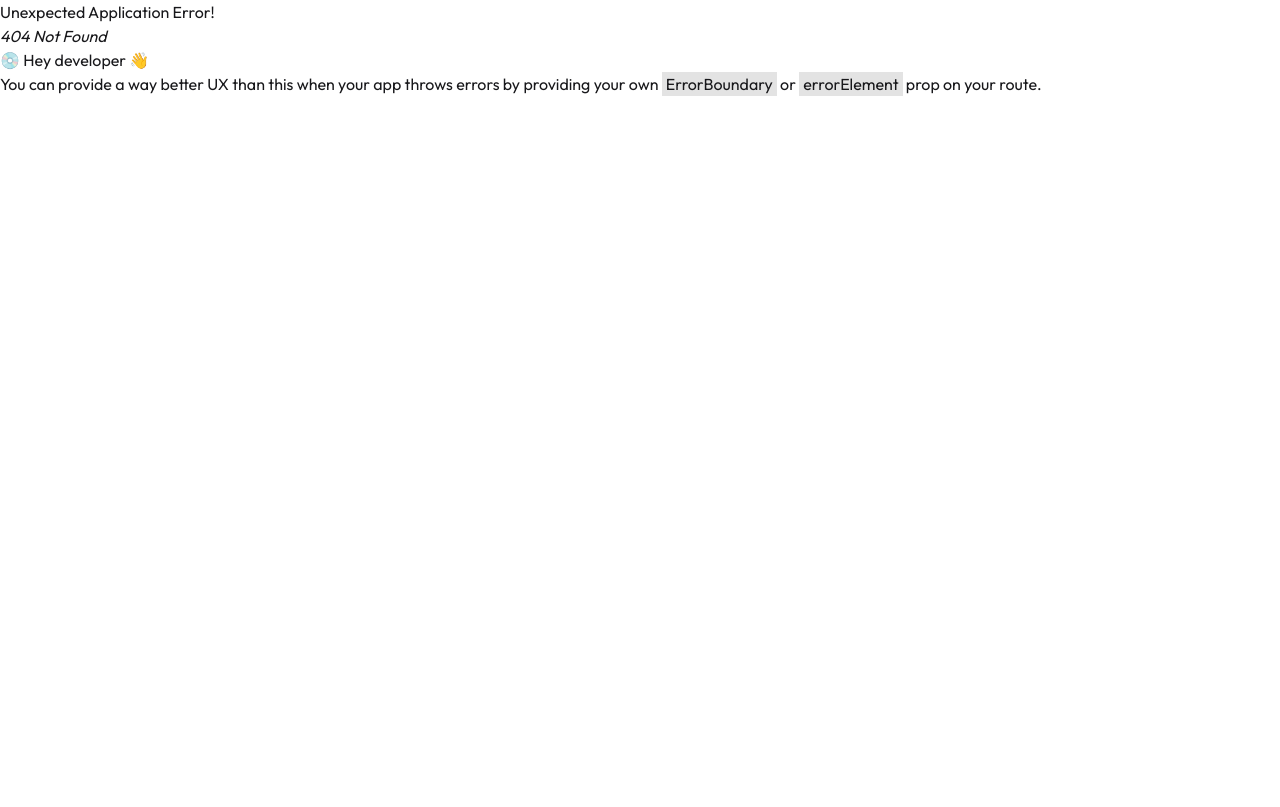
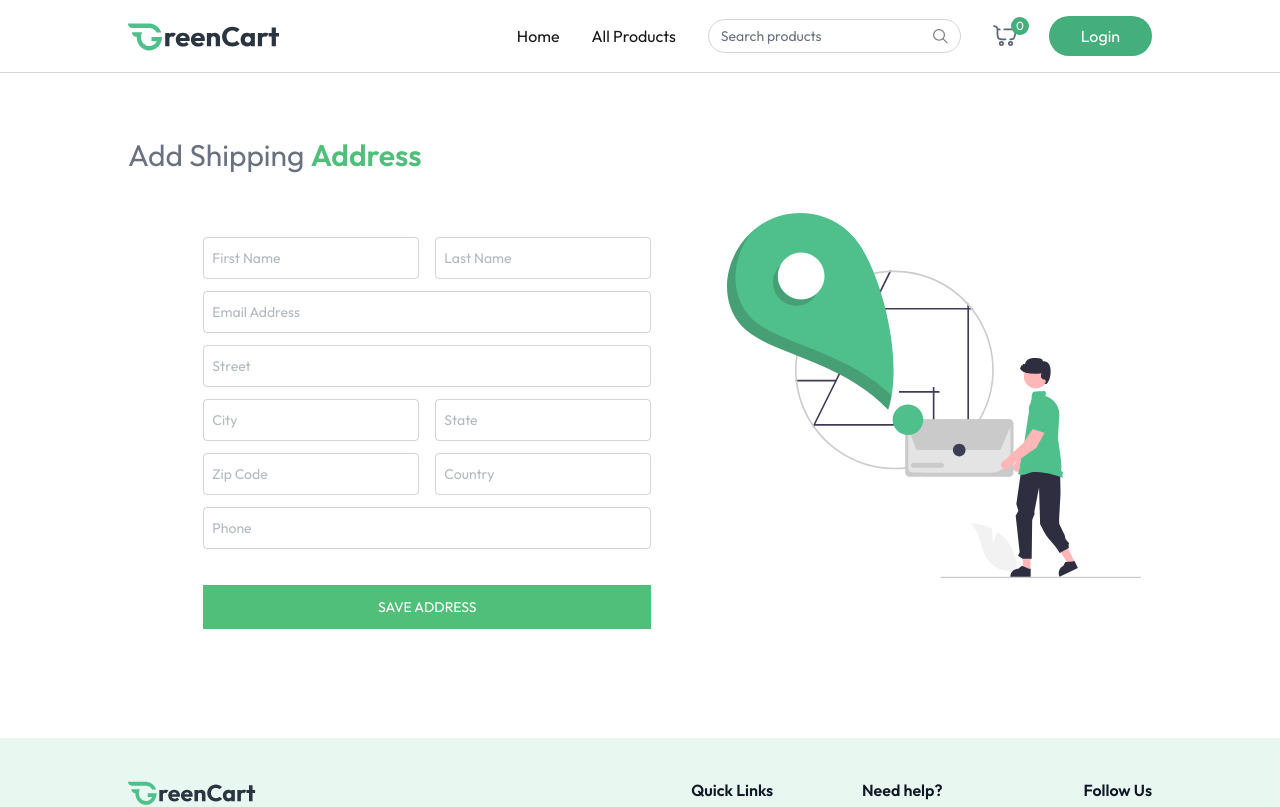
Before and after one commit to alaminjim/Grocery_Delivery, a React (Vite) app in the folder Grocery Delivery/grocery-shop-client/: page /add-address in a window 1280 px wide. Before the commit this address had no page. Shown: the top 807 px of the page. Built offline with nearby package versions, Linux system fonts and the light colour scheme.

Commit message:
added address

```diff
--- a/Grocery Delivery/grocery-shop-client/src/Pages/AddAddress.jsx
+++ b/Grocery Delivery/grocery-shop-client/src/Pages/AddAddress.jsx
@@ -0,0 +1,139 @@
+import { useState } from "react";
+import { assets } from "../../public/images/assets";
+
+const InputField = ({ type, placeholder, name, handleChange, address }) => {
+  return (
+    <input
+      className="w-full px-2 py-2.5 border border-gray-500/30 rounded outline-none text-gray-500 focus:border-[#4fbf7a] transition"
+      type={type}
+      placeholder={placeholder}
+      name={name}
+      onChange={handleChange}
+      value={address[name] || ""}
+      required
+    />
+  );
+};
+
+const AddAddress = () => {
+  const [address, setAddress] = useState({
+    firstName: "",
+    lastName: "",
+    email: "",
+    street: "",
+    city: "",
+    state: "",
+    zipCode: "",
+    country: "",
+    phone: "",
+  });
+
+  const handleChange = (e) => {
+    const { name, value } = e.target;
+
+    setAddress((prevAddress) => ({
+      ...prevAddress,
+      [name]: value,
+    }));
+  };
+
+  const handleSubmit = (e) => {
+    e.preventDefault();
+  };
+
+  return (
+    <div className="mt-16 mb-16 lg:ml-32 ml-1">
+      <p className="text-2xl md:text-3xl text-gray-500 ">
+        Add Shipping{" "}
+        <span className="font-semibold text-[#4fbf7a]">Address</span>
+      </p>
+      <div className="flex flex-col-reverse md:flex-row justify-evenly mt-10">
+        <div className="flex-1 max-w-md">
+          <form className="space-y-3 mt-6 text-sm" onSubmit={handleSubmit}>
+            <div className="flex flex-row gap-4">
+              <InputField
+                handleChange={handleChange}
+                address={address}
+                name="firstName"
+                type="text"
+                placeholder="First Name"
+              />
+              <InputField
+                handleChange={handleChange}
+                address={address}
+                name="lastName"
+                type="text"
+                placeholder="Last Name"
+              />
+            </div>
+            <InputField
+              handleChange={handleChange}
+              address={address}
+              name="email"
+              type="email"
+              placeholder="Email Address"
+            />
+            <InputField
+              handleChange={handleChange}
+              address={address}
+              name="street"
+              type="text"
+              placeholder="Street"
+            />
+            <div className="flex flex-row gap-4">
+              <InputField
+                handleChange={handleChange}
+                address={address}
+                name="city"
+                type="text"
+                placeholder="City"
+              />
+              <InputField
+                handleChange={handleChange}
+                address={address}
+                name="state"
+                type="text"
+                placeholder="State"
+              />
+            </div>
+            <div className="flex flex-row gap-4">
+              <InputField
+                handleChange={handleChange}
+                address={address}
+                name="zipCode"
+                type="number"
+                placeholder="Zip Code"
+              />
+              <InputField
+                handleChange={handleChange}
+                address={address}
+                name="country"
+                type="text"
+                placeholder="Country"
+              />
+            </div>
+
+            <InputField
+              handleChange={handleChange}
+              address={address}
+              name="phone"
+              type="text"
+              placeholder="Phone"
+            />
+
+            <button className="w-full mt-6 bg-[#4fbf7a] text-white py-3 hover:bg-[#4fbf7ac7] transition cursor-pointer uppercase">
+              Save Address
+            </button>
+          </form>
+        </div>
+        <img
+          className="md:mr-16 mb-16 md:mt-0 mr-48"
+          src={assets.add_address_iamge}
+          alt="add address"
+        />
+      </div>
+    </div>
+  );
+};
+
+export default AddAddress;
--- a/Grocery Delivery/grocery-shop-client/src/Routes/Routes.jsx
+++ b/Grocery Delivery/grocery-shop-client/src/Routes/Routes.jsx
@@ -5,6 +5,7 @@ import AllProducts from "../Pages/AllProducts";
 import ProductCategory from "../Pages/ProductCategory";
 import ProductDetails from "../Pages/ProductDetails";
 import Cart from "../Pages/Cart";
+import AddAddress from "../Pages/AddAddress";
 
 const router = createBrowserRouter([
   {
@@ -31,6 +32,10 @@ const router = createBrowserRouter([
         path: "/cart",
         element: <Cart></Cart>,
       },
+      {
+        path: "/add-address",
+        element: <AddAddress></AddAddress>,
+      },
     ],
   },
 ]);
```
